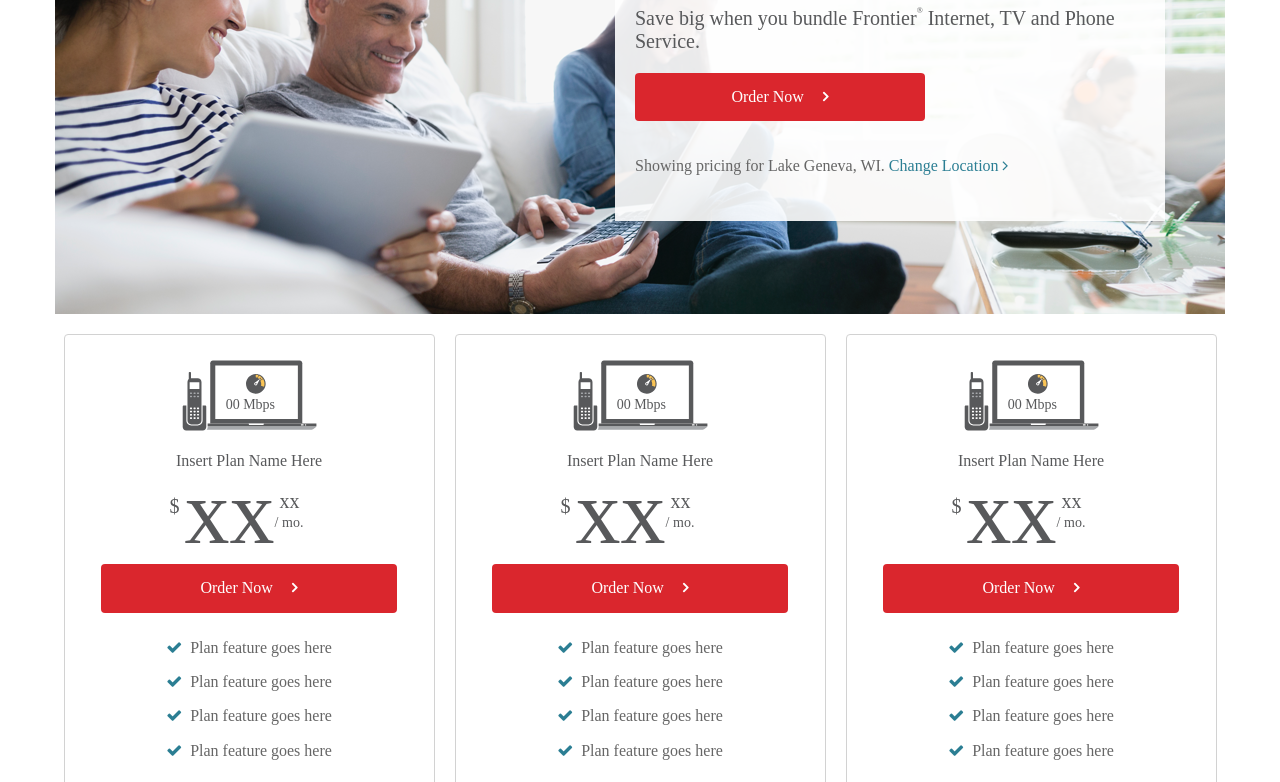
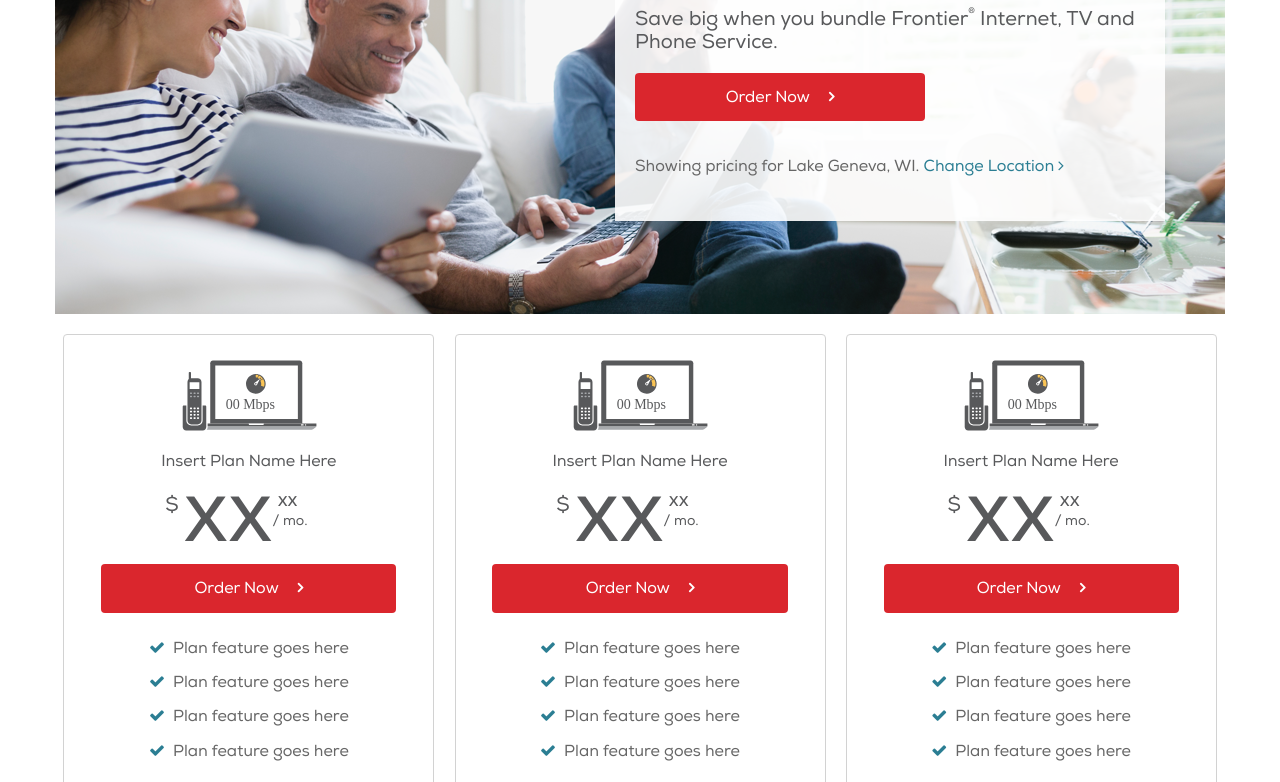
Before and after one commit to gweiss1/layout-challenge-week11, a website: page index.html in a window 1280 px wide. Shown: the part 435-1217 px from the top of the page. Drawn offline with nearby package versions, Linux system fonts and the light colour scheme; files that its build step writes are made by us from their sources.

Commit message:
added font imports

```diff
--- a/assets/src/scss/main.scss
+++ b/assets/src/scss/main.scss
@@ -6,6 +6,8 @@
  @import "normalize";
  @import "partials/variables";
  @import "partials/mixins";
+
+@include nexa;
 
 // general styling
 
--- a/assets/src/scss/partials/_mixins.scss
+++ b/assets/src/scss/partials/_mixins.scss
@@ -20,3 +20,75 @@
 		font-weight: 600;
 	}
 }
+
+// web fonts
+
+@mixin nexa {
+	@font-face {
+		font-family: 'Nexa';
+		src: url('../../fonts/nexa-webfonts/Nexa.eot');
+		src: url('../../fonts/nexa-webfonts/Nexa.eot?#iefix') format('embedded-opentype'),
+			url('../../fonts/nexa-webfonts/Nexa.woff') format('woff'),
+			url('../../fonts/nexa-webfonts/Nexa.ttf') format('truetype');
+
+		font-weight: normal;
+		font-style: normal;
+	}
+
+	@font-face {
+		font-family: 'Nexa';
+		src: url('../../fonts/nexa-webfonts/NexaHeavyItalic.eot');
+		src: url('../../fonts/nexa-webfonts/NexaHeavyItalic.eot?#iefix') format('embedded-opentype'),
+			url('../../fonts/nexa-webfonts/NexaHeavyItalic.woff') format('woff'),
+			url('../../fonts/nexa-webfonts/NexaHeavyItalic.ttf') format('truetype');
+
+		font-weight: 700;
+		font-style: italic;
+	}
+
+	@font-face {
+		font-family: 'Nexa';
+		src: url('../../fonts/nexa-webfonts/NexaBlack.eot');
+		src: url('../../fonts/nexa-webfonts/NexaBlack.eot?#iefix') format('embedded-opentype'),
+			url('../../fonts/nexa-webfonts/NexaBlack.woff') format('woff'),
+			url('../../fonts/nexa-webfonts/NexaBlack.ttf') format('truetype');
+
+		font-weight: 700;
+		font-style: normal;
+	}
+
+	@font-face {
+		font-family: 'Nexa';
+		src: url('../../fonts/nexa-webfonts/NexaBook.eot');
+		src: url('../../fonts/nexa-webfonts/NexaBook.eot?#iefix') format('embedded-opentype'),
+			url('../../fonts/nexa-webfonts/NexaBook.woff') format('woff'),
+			url('../../fonts/nexa-webfonts/NexaBook.ttf') format('truetype');
+
+		font-weight: 100;
+		font-style: normal;
+	}
+
+	@font-face {
+		font-family: 'Nexa';
+		src: url('../../fonts/nexa-webfonts/NexaBookItalic.eot');
+		src: url('../../fonts/nexa-webfonts/NexaBookItalic.eot?#iefix') format('embedded-opentype'),
+			url('../../fonts/nexa-webfonts/NexaBookItalic.woff') format('woff'),
+			url('../../fonts/nexa-webfonts/NexaBookItalic.ttf') format('truetype');
+
+		font-weight: 100;
+		font-style: italic;
+	}
+
+	@font-face {
+		font-family: 'Nexa';
+		src: url('../../fonts/nexa-webfonts/NexaHeavy.eot');
+		src: url('../../fonts/nexa-webfonts/NexaHeavy.eot?#iefix') format('embedded-opentype'),
+			url('../../fonts/nexa-webfonts/NexaHeavy.woff') format('woff'),
+			url('../../fonts/nexa-webfonts/NexaHeavy.ttf') format('truetype');
+
+		font-weight: 600;
+		font-style: normal;
+	}
+
+
+}
```
Also changed, not shown: 5 other files.
